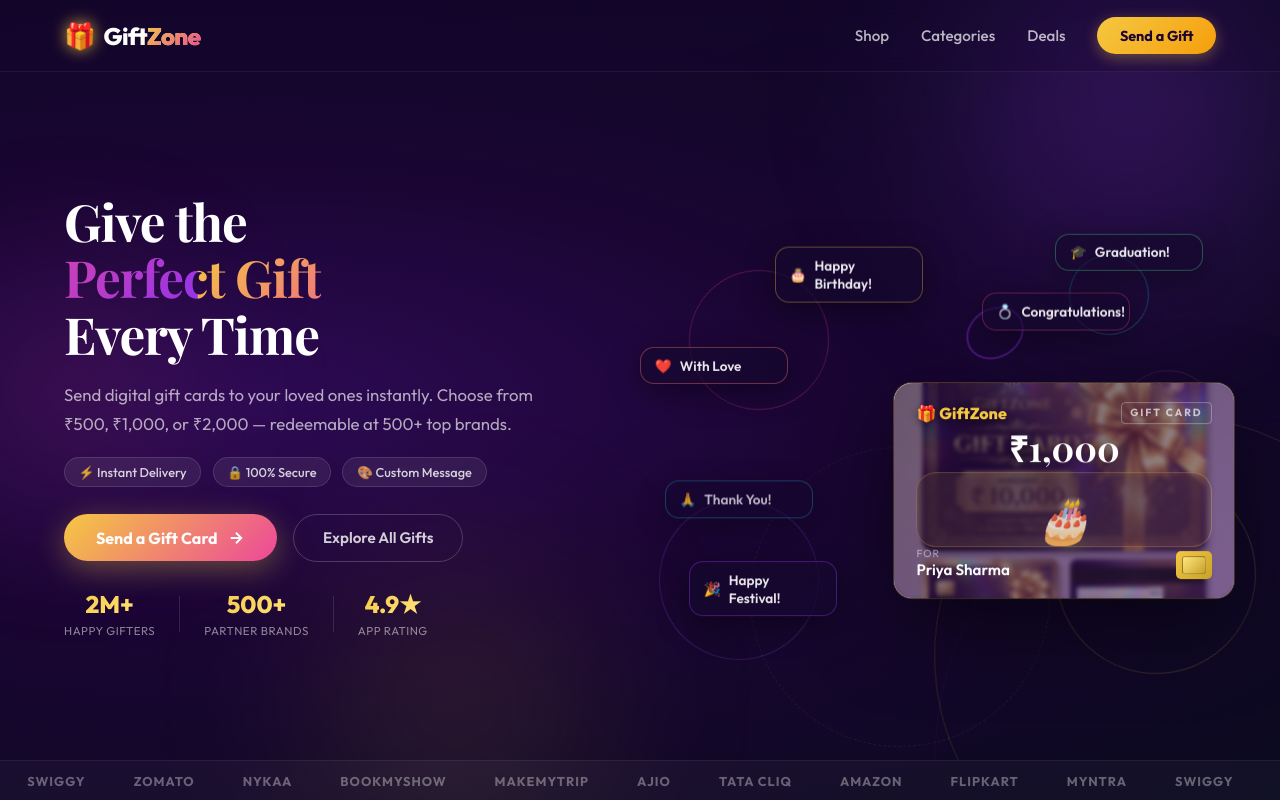
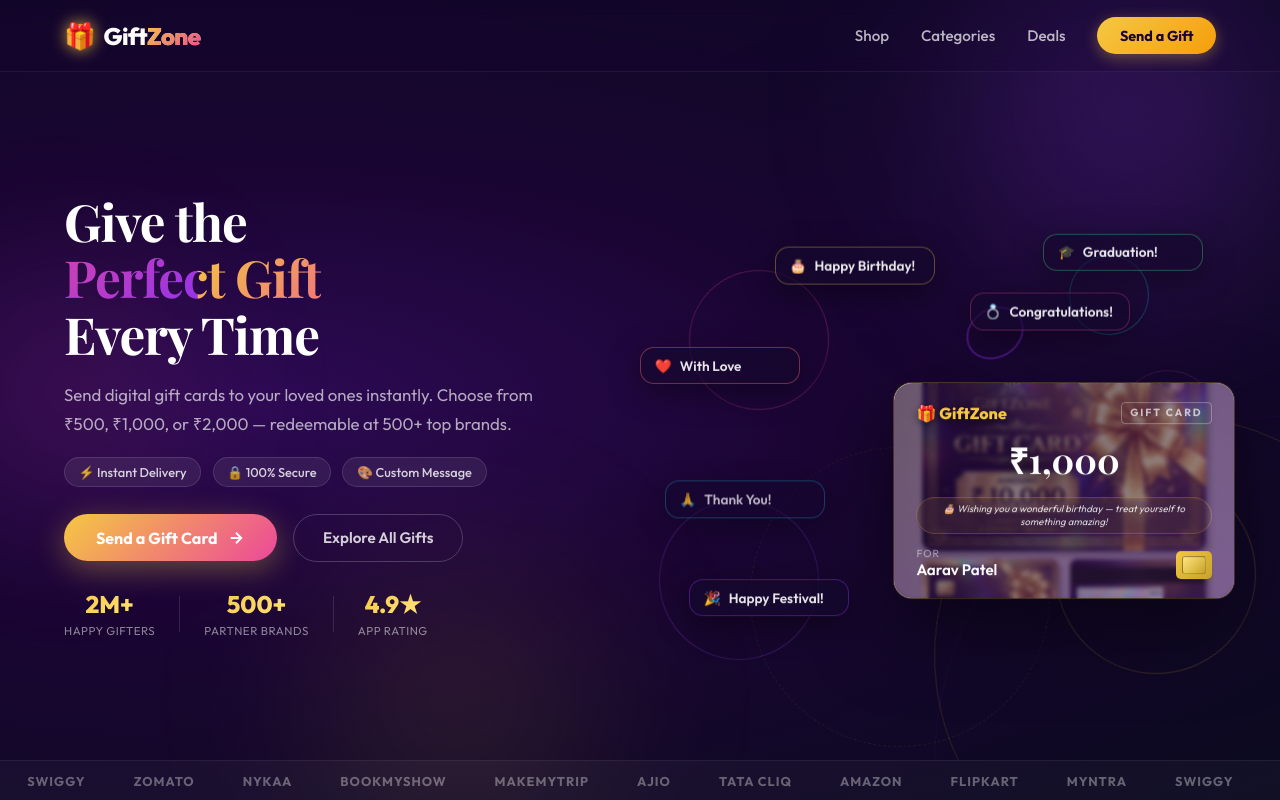
Before and after one commit to vaibhavraj26/giftzone-online-gift-vouchers, a React (Vite) app: page / in a window 1280 px wide. Built offline with nearby package versions, Linux system fonts and the light colour scheme.

Commit message:
refactor: fixing homr ui

```diff
--- a/src/HomePage.css
+++ b/src/HomePage.css
@@ -431,7 +431,7 @@
   text-align: center;
 }
 
-.card-message {
+.hero-card .card-message {
   font-size: 0.6rem;
   font-style: italic;
   color: rgba(255, 255, 255, 0.85);
@@ -443,10 +443,12 @@
   line-height: 1.45;
   letter-spacing: 0.1px;
   backdrop-filter: blur(4px);
-  display: -webkit-box;
-  -webkit-line-clamp: 2;
-  -webkit-box-orient: vertical;
-  overflow: hidden;
+  display: block;
+  width: 100%;
+  box-sizing: border-box;
+  overflow: visible;
+  -webkit-line-clamp: unset;
+  -webkit-box-orient: unset;
 }
 
 .card-bottom-row {
@@ -497,7 +499,7 @@
 /* Mini Cards — shared base, positioned in hero-right */
 .mini-card {
   position: absolute;
-  width: 148px;
+  width: 160px;
   padding: 0.55rem 0.85rem;
   background: rgba(20, 8, 45, 0.65);
   backdrop-filter: blur(20px);
--- a/src/HomePage.jsx
+++ b/src/HomePage.jsx
@@ -153,7 +153,7 @@
                 <div className="card-bottom-row">
                   <div>
                     <div className="card-label">For</div>
-                    <div className="card-name">Priya Sharma</div>
+                    <div className="card-name">Aarav Patel</div>
                   </div>
                   <div className="card-chip">
                     <div className="chip-inner" />
```
